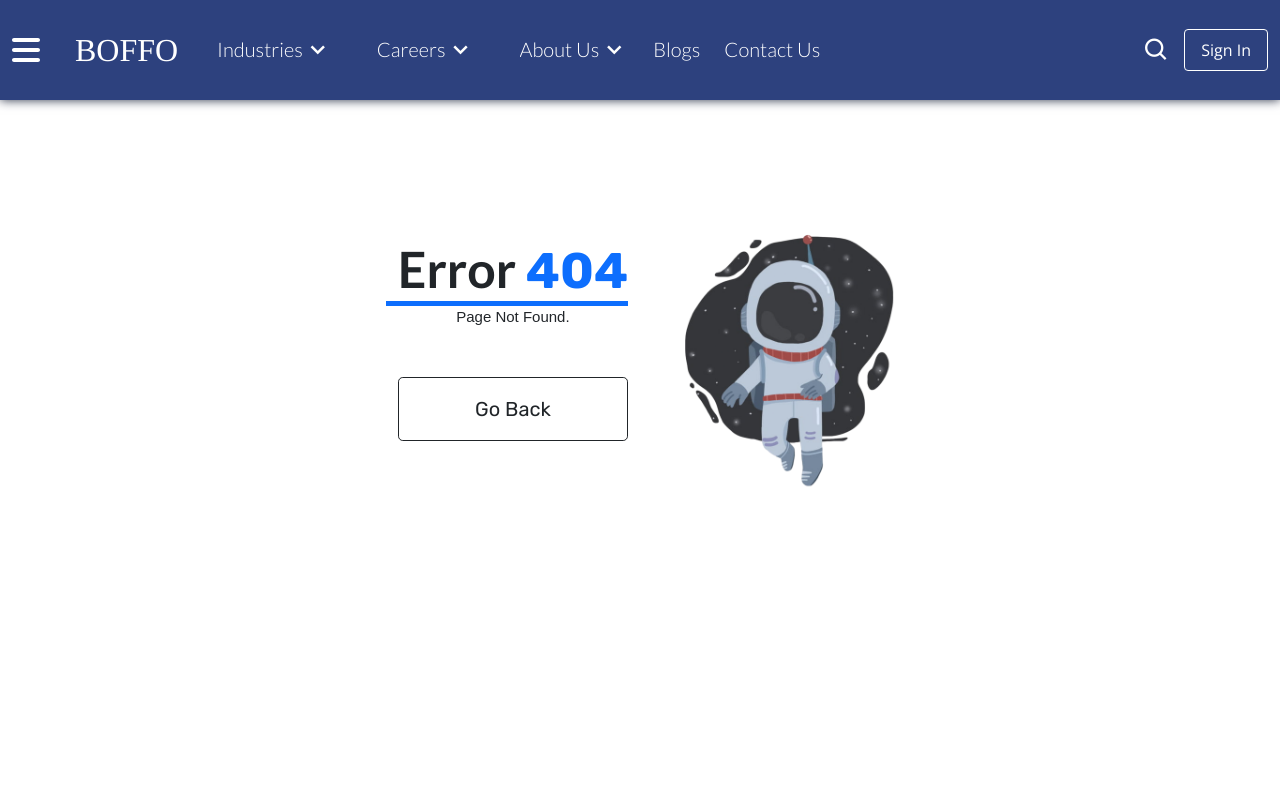
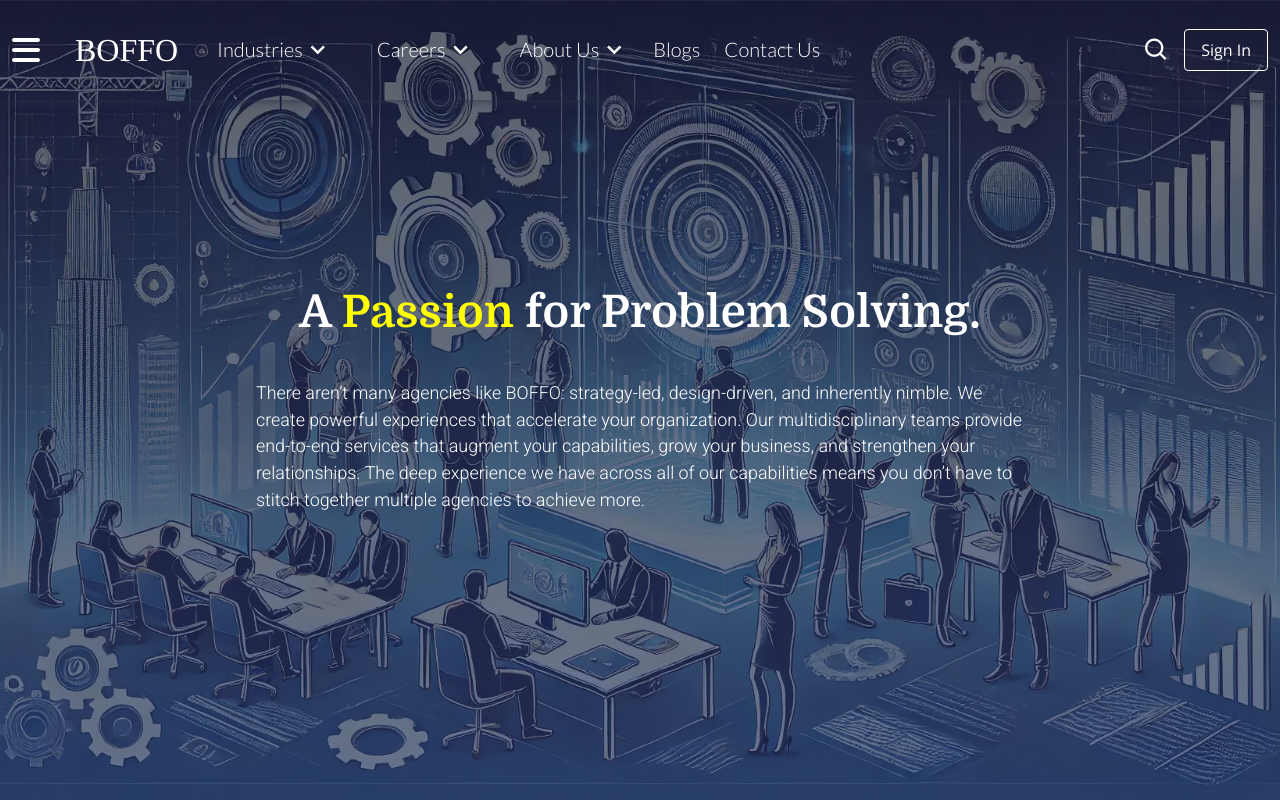
Before and after one commit to AM-ML/react-blog-site, a React (Vite) app: page /about-us/overview in a window 1280 px wide. Shown: the top 800 px of the page. Built offline with nearby package versions, Linux system fonts and the light colour scheme; no server answers; a web font is replaced by a local one.

Commit message:
+ about-us page: 1st 100vh of the page complete.

```diff
--- a/src/Router.jsx
+++ b/src/Router.jsx
@@ -36,6 +36,7 @@ import Programming from "./services/programming";
 import BusinessPlans from "./services/business-plans";
 import Sustainability from "./services/sustainability";
 import ContactUs from "./pages/contact-us";
+import AboutUs from "./pages/about-us";
 
 export const UserContext = createContext({});
 
@@ -75,6 +76,7 @@ const Router = () => {
             path="services/electrical-engineering"
             element={<ElectricalEngineering />}
           />
+          <Route path="about-us/overview" element={<AboutUs />} />
           <Route path="services/architecture" element={<Architecture />} />
           <Route path="services/interior-design" element={<InteriorDesign />} />
           <Route path="services/solar-systems" element={<SolarSystems />} />
--- /dev/null
+++ b/src/components/about-component.jsx
@@ -0,0 +1,32 @@
+import "../css/components/about-component.css";
+import img from "../assets/about-us/about-header.webp";
+
+const AboutComponent = () => {
+  return (
+    <div className="abt-container">
+      <div className="abt-header">
+        <div className="abt-img-c">
+          <img src={img} alt="" className="abt-img" />
+        </div>
+
+        <div className="abt-img-shadow"></div>
+        <div className="abt-header-text">
+          <h1 className="abt-title">
+            A <div className="highlight">Passion</div> for Problem Solving.
+          </h1>
+          <div className="abt-desc">
+            There aren’t many agencies like BOFFO: strategy-led, design-driven,
+            and inherently nimble. We create powerful experiences that
+            accelerate your organization. Our multidisciplinary teams provide
+            end-to-end services that augment your capabilities, grow your
+            business, and strengthen your relationships. The deep experience we
+            have across all of our capabilities means you don’t have to stitch
+            together multiple agencies to achieve more.
+          </div>
+        </div>
+      </div>
+    </div>
+  );
+};
+
+export default AboutComponent;
--- a/src/components/navbar.jsx
+++ b/src/components/navbar.jsx
@@ -41,7 +41,7 @@ const Navbar = () => {
   };
 
   return (
-    <AnimationWrapper key={"navbar"}>
+    <AnimationWrapper key={"navbar"} transition={{ duration: 0.0 }}>
       <div className="np-header">
         <div
           className="custom-navbar-modal modal fade "
@@ -205,7 +205,10 @@ const Navbar = () => {
           </div>
         </nav>
       </div>
-      <div style={{ minHeight: "100vh", overflowY: "overlay" }}>
+      <div
+        style={{ minHeight: "100vh", overflowY: "overlay" }}
+        className={appearSide ? "sdm-nvb-showing" : "sdm-nvb-hidden"}
+      >
         {appearSide && (
           <SideMenu appearSide={appearSide} setAppearSide={setAppearSide} />
         )}
--- /dev/null
+++ b/src/css/components/about-component.css
@@ -0,0 +1,94 @@
+.abt-pg-container {
+}
+
+.abt-container {
+  min-height: calc(100vh - 100px);
+}
+
+.abt-img-c {
+  position: absolute;
+  width: 100%;
+  height: 100vh;
+  z-index: -2;
+}
+
+.abt-img-c .abt-img {
+  width: 100%;
+  height: 100%;
+  object-fit: cover;
+  filter: brightness(0.7);
+}
+
+.abt-img-shadow {
+  position: absolute;
+  background: linear-gradient(to bottom, #18204988, #2d407e88);
+  z-index: -1;
+  width: 100%;
+  height: 100vh;
+}
+
+.abt-header {
+  position: relative;
+}
+
+.abt-header-text {
+  padding: 20px;
+  color: white;
+  min-height:100vh;
+  align-content: center;
+}
+
+.abt-header-text .abt-title {
+  font-weight: 900;
+  font-family: "Domine";
+  font-size: 3.5vw;
+  text-align: center;
+  letter-spacing: 0.02vw;
+}
+
+.abt-header-text .abt-title .highlight {
+  display: inline;
+  text-decoration: none;
+  font-family: "Domine";
+  color: yellow;
+}
+
+.abt-header-text .abt-desc {
+  font-weight: 300;
+  font-family: "roboto";
+  font-size: 1.4vw;
+  margin:auto;
+
+}
+
+@media screen and (min-width: 900px) {
+  .abt-header-text .abt-desc {
+    width: 60vw;
+    margin-top: 40px;
+  }
+}
+@media screen and (max-width: 1000px) {
+  .abt-header-text .abt-desc {
+    font-size: 20px;
+    line-height: 1.2;
+  }
+
+  .abt-header .abt-title {
+    font-size: 26px;
+    padding: 0;
+  }
+}
+
+body:has(.abt-pg-container) .np-header,
+body:has(.abt-pg-container) .navbar {
+  background: transparent ;
+}
+
+body:has(.abt-pg-container) .np-header {
+  background: transparent;
+}
+
+body:has(.abt-pg-container) .sdm-nvb-showing,
+body:has(.abt-pg-container) .sdm-nvb-hidden {
+  margin-top: -100px;
+}
--- a/src/css/components/sidemenu.css
+++ b/src/css/components/sidemenu.css
@@ -180,3 +180,9 @@ button.sdm-item {
 .sdm-menu-bc .sdm-menu-btn i {
   font-size: 40px;
 }
+
+body:has(.sdm-nvb-showing) .ipn-container,
+body:has(.sdm-nvb-showing) .srf-container .srf-img,
+body:has(.sdm-nvb-showing) .srv-container{
+  z-index: -1;
+}
--- /dev/null
+++ b/src/pages/about-us.jsx
@@ -0,0 +1,14 @@
+import AnimationWrapper from "../common/page-animation";
+import AboutComponent from "../components/about-component";
+
+const AboutUs = () => {
+  return (
+    <AnimationWrapper>
+      <div className="abt-pg-container">
+        <AboutComponent />
+      </div>
+    </AnimationWrapper>
+  );
+};
+
+export default AboutUs;
--- a/src/services/servicefull.jsx
+++ b/src/services/servicefull.jsx
@@ -1,14 +1,23 @@
 import "../css/services/servicefull.css";
 
-const ServiceFull = ({ name, cover=false, img, slogan="", description, children, className="" }) => {
+const ServiceFull = ({
+  name,
+  cover = false,
+  img,
+  slogan = "",
+  description,
+  children,
+  className = "",
+}) => {
   return (
-    <div className={( "srf-container " + (className))}>
+    <div className={"srf-container " + className}>
       <div className="srf-main">
         <div className="srf-img-c">
           <img
-            src={img} alt=""
+            src={img}
+            alt=""
             className="srf-img"
-            style={cover? {"objectFit": "cover"}: {}}
+            style={cover ? { objectFit: "cover" } : {}}
           />
           <a
             className="no-design srf-scroll-down-icon bx bx-chevron-down"
@@ -31,7 +40,7 @@ const ServiceFull = ({ name, cover=false, img, slogan="", description, children,
         {children}
       </div>
     </div>
-  )
-}
+  );
+};
 
 export default ServiceFull;
```
Also changed, not shown: src/assets/about-us/about-header.webp (added), 1 other file (tests, documents, lock files or other folders).
